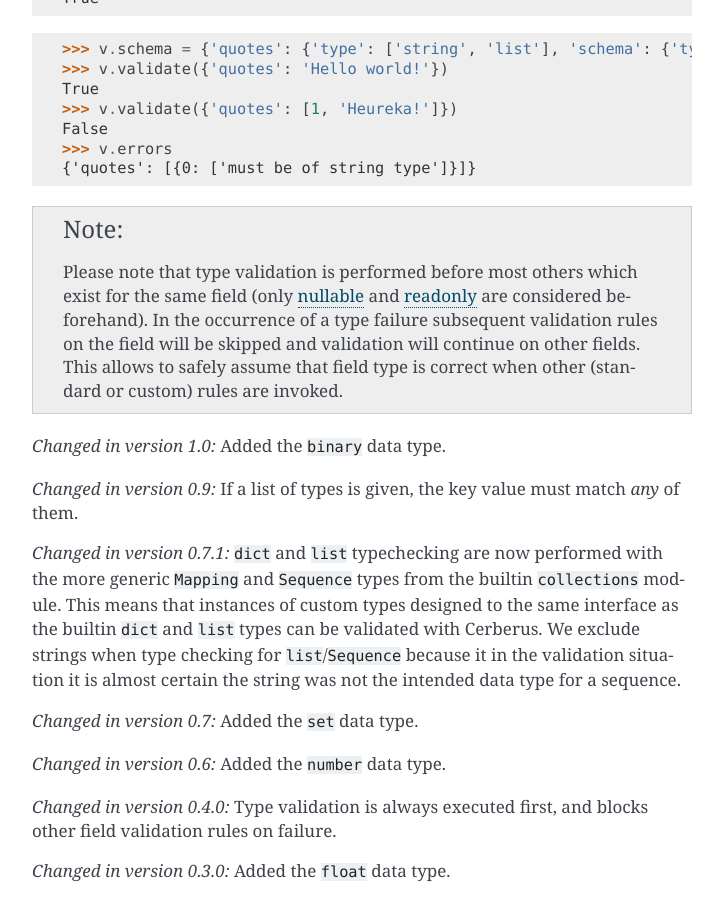
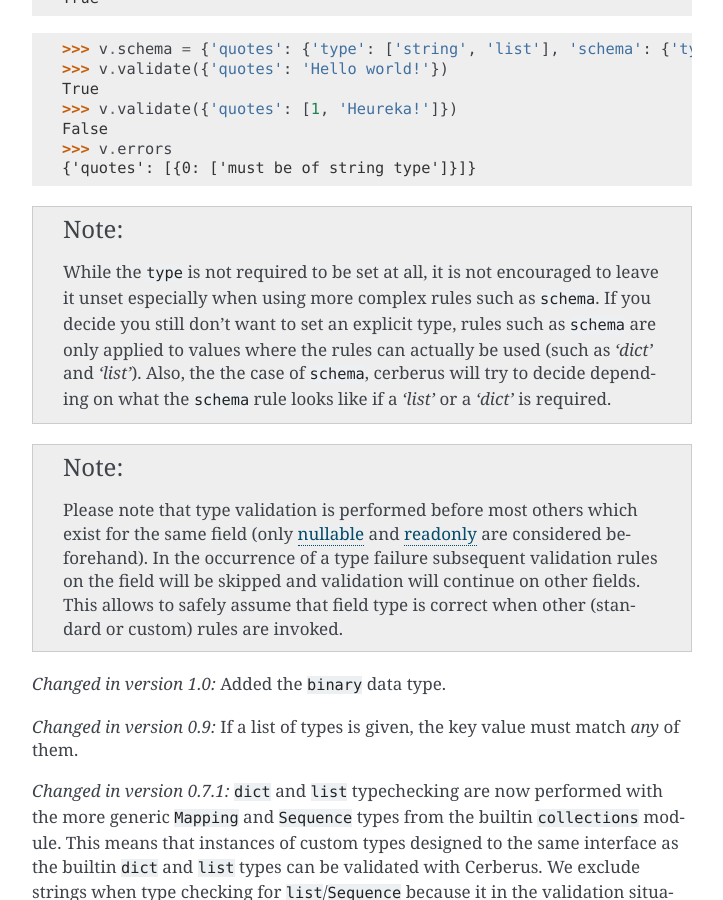
Before and after one commit to pyeve/cerberus, a Sphinx documentation site: the page built from docs/validation-rules.rst, in a window 1280 px wide and 900 px high, scrolled down 11438 px. Shown: the whole window, without its empty margins (388-1111 px from the left). Built offline with Sphinx 7.4.7, drawn with Linux system fonts in a browser that asks for light colours; comment, search, counter and statistics services are not loaded.

Commit message:
Add documentation concerning unset type rule
- concerning behaviour of schema rule on unset type

```diff
--- a/docs/validation-rules.rst
+++ b/docs/validation-rules.rst
@@ -606,6 +606,16 @@ A list of types can be used to allow different values:
 
 .. note::
 
+    While the ``type`` is not required to be set at all, it is not encouraged to
+    leave it unset especially when using more complex rules such as ``schema``.
+    If you decide you still don't want to set an explicit type, rules such as
+    ``schema`` are only applied to values where the rules can actually be used
+    (such as `'dict'` and `'list'`). Also, the the case of ``schema``, cerberus
+    will try to decide depending on what the ``schema`` rule looks like if a
+    `'list'` or a `'dict'` is required.
+
+.. note::
+
     Please note that type validation is performed before most others which
     exist for the same field (only `nullable`_ and `readonly`_ are considered
     beforehand). In the occurrence of a type failure subsequent validation
```
